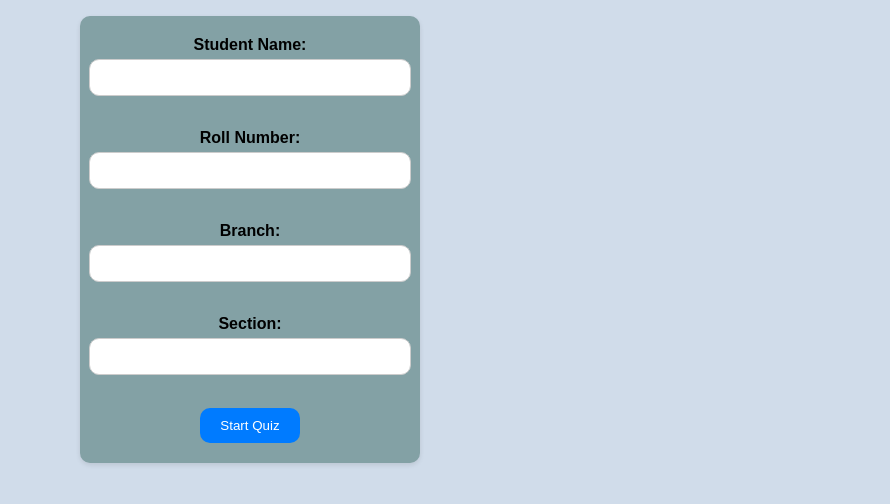
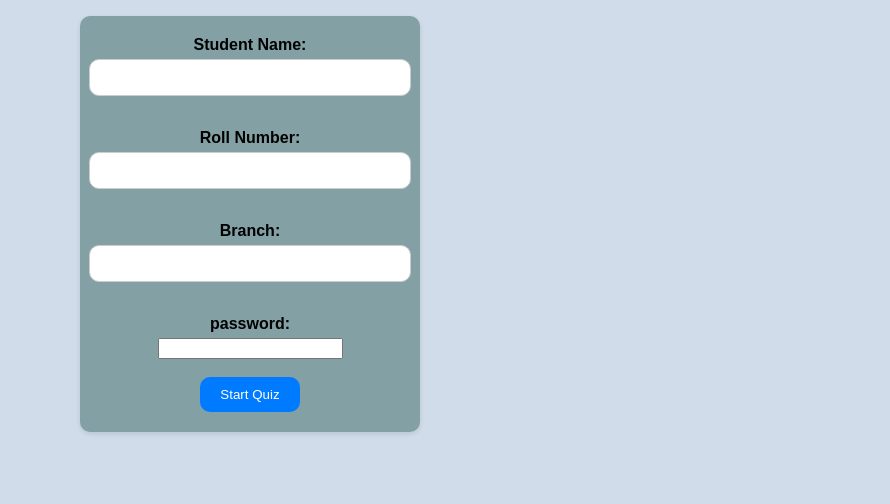
Before and after one commit to PolojuLalith/Online_Quiz, a plain HTML site: page index.html in a window 1280 px wide. Shown: the part 120-624 px from the top of the page, without its empty margins (390-1280 px from the left). Drawn offline with Linux system fonts and the light colour scheme.

Commit message:
Update index.html

```diff
--- a/index.html
+++ b/index.html
@@ -58,6 +58,8 @@
             background-color: #0056b3;
         }
 
+
+
         .duration {
             position: absolute;
             top: 10px;
@@ -65,12 +67,16 @@
             font-size: 20px;
             color: #555;
         }
+
     </style>
 </head>
 <body>
+
+
     <h1>Quiz Management System</h1>
     <div class="duration">Time Duration: 2hrs</div>
     <img src="SR.FPEG.jpg" alt="SRU College Logo" height="100px" width="150px"><br><br>
+
 
 
     <form>
@@ -83,8 +89,9 @@
         <label for="branch">Branch:</label>
         <input type="text" id="branch" name="branch" required><br>
 
-        <label for="Section">Section:</label>
-            <input type="text" id="Section" name="Section" ><br>
+        <label for="User password">password:</label>
+            <input type="password" id="Roll" name="College" ><br>
+
 
 
         <button type="button" id="startQuiz">Start Quiz</button>
```
